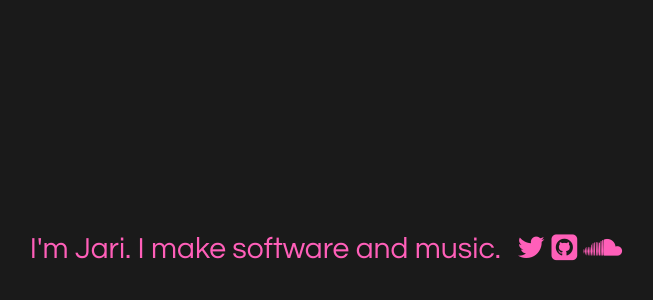
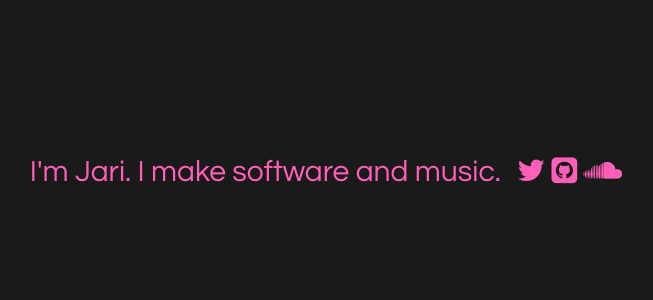
Before and after one commit to codeflows/codeflows.github.io, a plain HTML site: page index.html in a window 1280 px wide. Shown: the part 160-460 px from the top of the page, without its empty margins (314-967 px from the left). Drawn offline with Linux system fonts and the light colour scheme.

Commit message:
Destroy erase improve

```diff
--- a/index.html
+++ b/index.html
@@ -4,32 +4,41 @@
     <meta charset="utf-8">
     <link rel="stylesheet" href="//maxcdn.bootstrapcdn.com/font-awesome/4.3.0/css/font-awesome.min.css">
     <link href='http://fonts.googleapis.com/css?family=Questrial' rel='stylesheet' type='text/css'>
+    <meta name="viewport" content="width=device-width, initial-scale=1, minimum-scale=1, maximum-scale=1, user-scalable=no" />
     <title>codeflo.ws</title>
     <style type="text/css">
-      html, body { height: 100%; }
+      html, body { height: 90%; }
       body {
         background-color: #1a1a1a;
         color: #FF5FB9;
         font-size: 30px;
         font-family: 'Questrial', sans-serif;
-
-        display: flex;
-        align-items: center;
-        justify-content: center;
+        line-height: 1.2em;
+      }
+      section {
+        text-align: center;
+        padding: 0 20px;
+        position: relative;
+        top: 50%;
+        transform: translateY(-50%);
       }
       a {
         color: inherit;
         text-decoration: none;
+        white-space: nowrap;
       }
-      span { margin-right: 10px; }
+      .intro { margin-right: 10px; }
+      .links { white-space: nowrap; }
     </style>
   </head>
   <body>
     <section>
-      <span>I'm Jari. I make software and music.</span>
-      <a href="https://twitter.com/codeflows" class="fa fa-twitter"></a>
-      <a href="https://github.com/codeflows" class="fa fa-github-square"></a>
-      <a href="https://soundcloud.com/z-f" class="fa fa-soundcloud"></a>
+      <span class="intro">I'm Jari. I make software and music.</span>
+      <span class="links">
+        <a href="https://twitter.com/codeflows" class="fa fa-twitter"></a>
+        <a href="https://github.com/codeflows" class="fa fa-github-square"></a>
+        <a href="https://soundcloud.com/z-f" class="fa fa-soundcloud"></a>
+      </span>
     </section>
   </body>
 </html>
```
